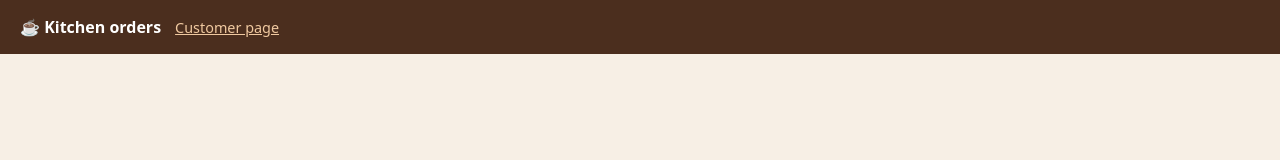
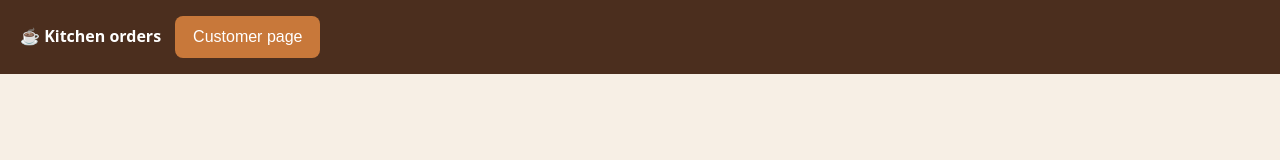
Before and after one commit to dileep123455/OrderCoffee, a website: page public/kitchen.html in a window 1280 px wide. Drawn offline with Linux system fonts and the light colour scheme; no server answers.

Commit message:
Change Customer page link to a button in kitchen.html

```diff
--- a/public/kitchen.html
+++ b/public/kitchen.html
@@ -7,7 +7,7 @@
   <link rel="stylesheet" href="style.css">
 </head>
 <body>
-<header><strong>&#9749; Kitchen orders</strong><a href="index.html">Customer page</a></header>
+<header><strong>&#9749; Kitchen orders</strong><a href="index.html"><button>Customer page</button></a></header>
 <main style="max-width:1000px">
   <p id="empty" class="hidden">No active orders.</p>
   <div class="grid" id="orders"></div>
```
